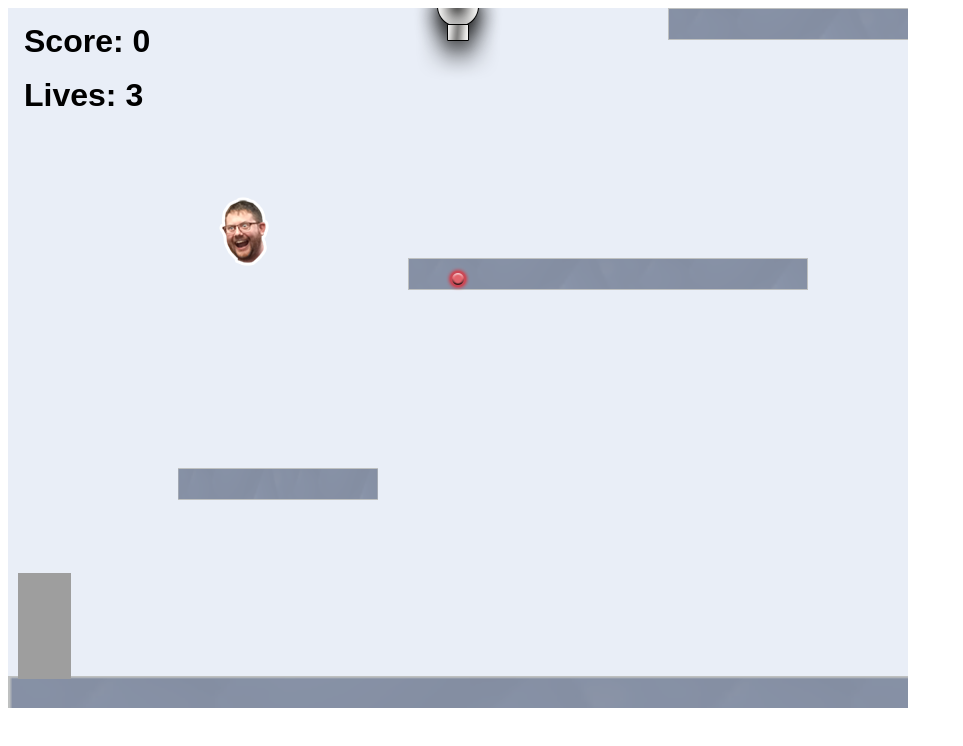
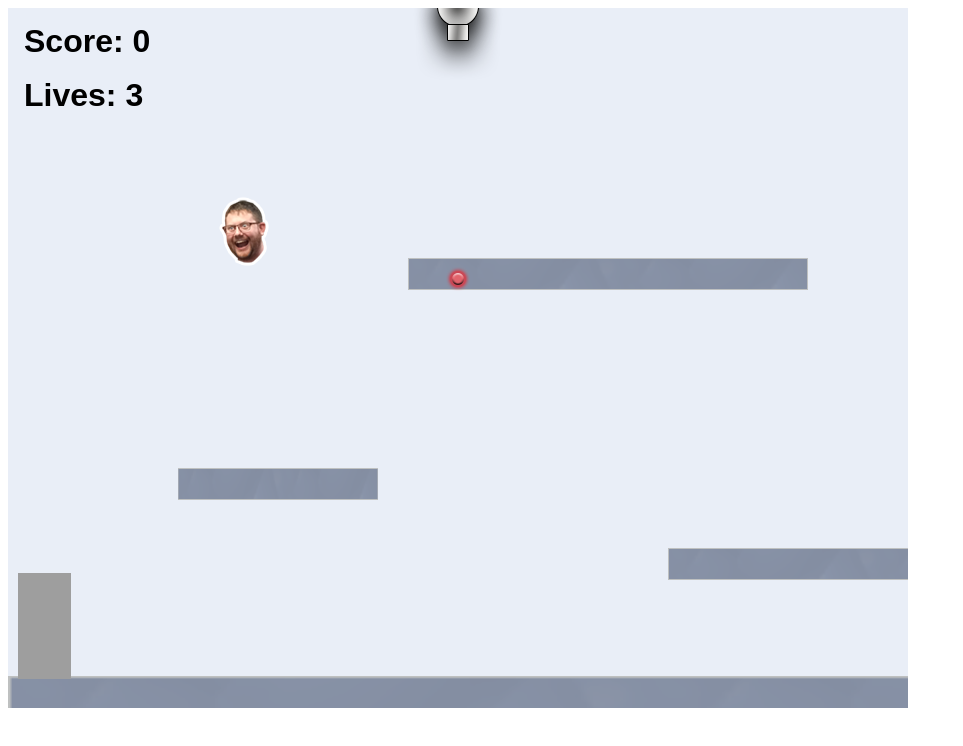
Before and after one commit to HeavenM1/HeavenM1.github.io, a website: page projects/platformer/index.html in a window 1280 px wide. Shown: the whole page, without its empty margins (0-963 px from the left). Drawn offline with Linux system fonts and the light colour scheme; animation ran at ten frames a second.

Commit message:
platformer

```diff
--- a/projects/platformer/js/init/platform.js
+++ b/projects/platformer/js/init/platform.js
@@ -39,7 +39,7 @@
         // example:
         createPlatform(400, 250);
         createPlatform(170, 460, 0.5);
-        createPlatform(660)
+        createPlatform(660,540);
         // ALL YOUR CODE GOES ABOVE HERE ///////////////////////////////////////
         ////////////////////////////////////////////////////////////////////////
     }
```
Also changed, not shown: portfolio.html (+2 -2 lines).
